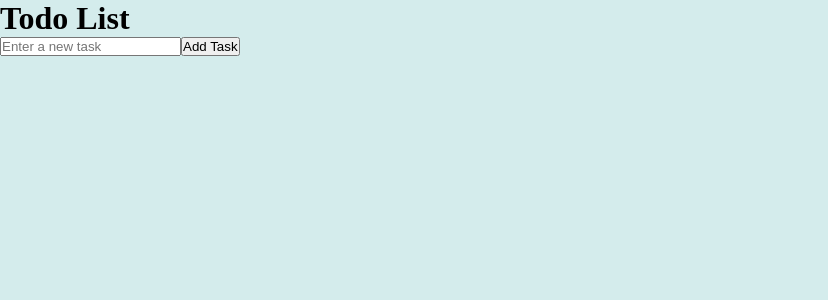
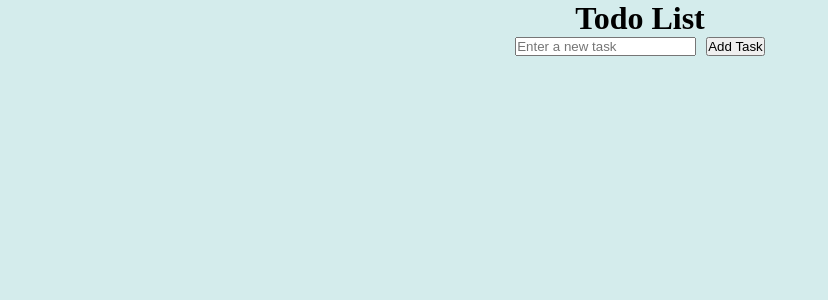
Before and after one commit to MadMachineGun/kazakov_hw_42_todo, a React (Create React App) app: page / in a window 1280 px wide. Shown: the top 300 px of the page, without its empty margins (0-828 px from the left). Built offline with nearby package versions, Linux system fonts and the light colour scheme.

Commit message:
TodoApp-start

```diff
--- a/src/components/AddTask/add-task.css
+++ b/src/components/AddTask/add-task.css
@@ -0,0 +1,3 @@
+.add-task > input:nth-child(1){
+   margin-right: 10px;
+}
--- a/src/components/TodoApp/todo-app.css
+++ b/src/components/TodoApp/todo-app.css
@@ -5,7 +5,11 @@
 }
 
 body{
+     background: #d4ecec;
+}
+.app-container{
     display: flex;
     flex-direction: column;
-    background: #d4ecec;
+    justify-content: center;
+    align-items: center;
 }
```
